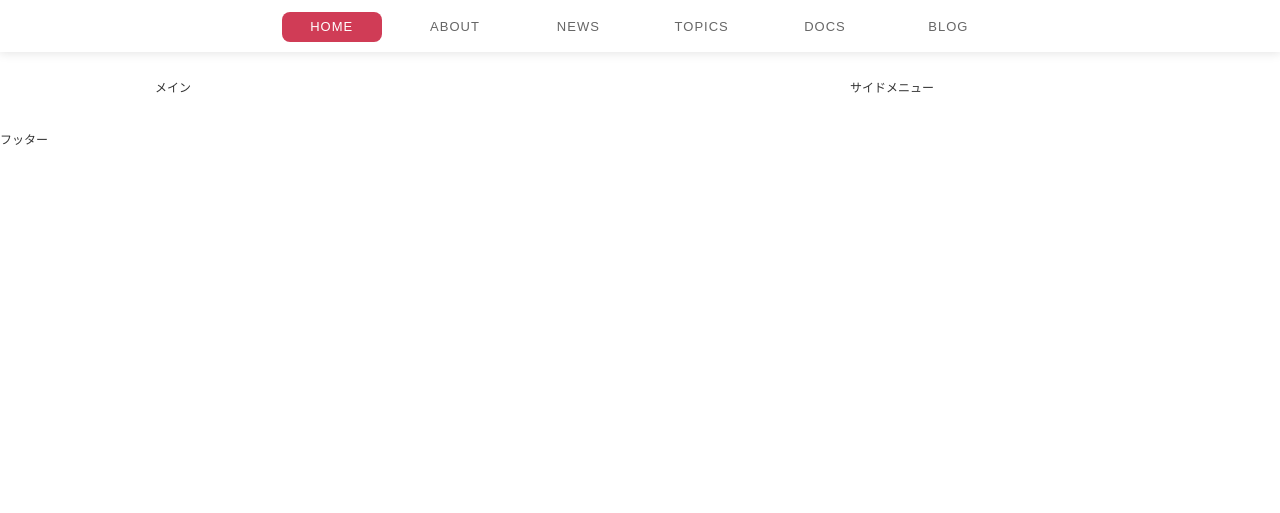
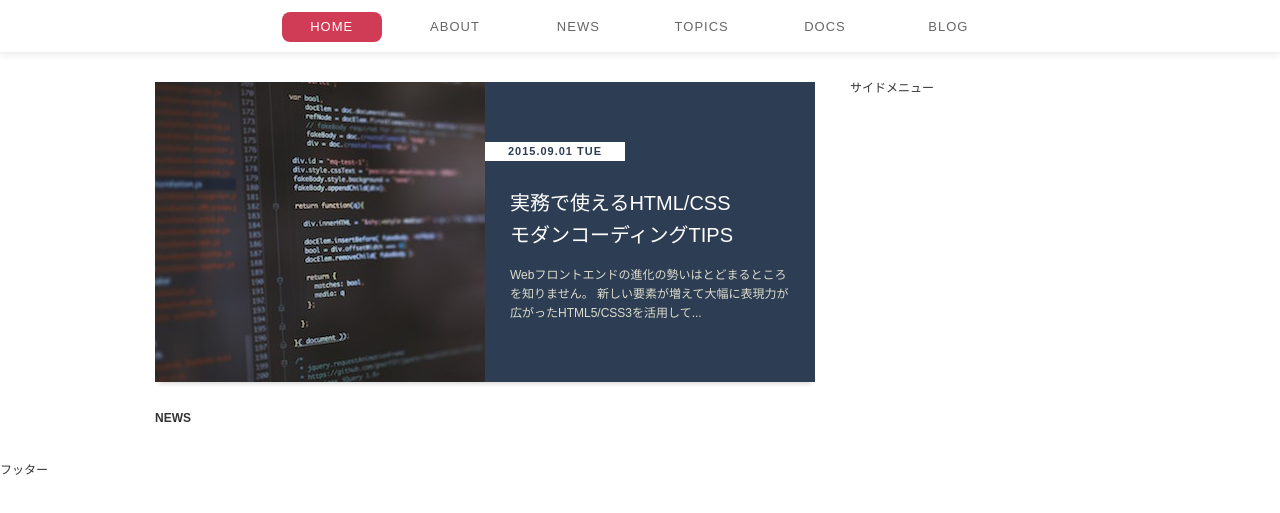
Before and after one commit to Sa2Knight/css3_training, a plain HTML site: page standard-layout/index.html in a window 1280 px wide. Shown: the part 87-600 px from the top of the page. Drawn offline with Linux system fonts and the light colour scheme.

Commit message:
ホットトピックスまで完成:

```diff
--- a/standard-layout/css/style.css
+++ b/standard-layout/css/style.css
@@ -21,6 +21,9 @@ a:link, a:visited, a:hover, a:active {
   content: '';
   display: block;
   clear: both;
+}
+.hidden {
+  display: none;
 }
 
 /* ヘッダー */
@@ -73,7 +76,7 @@ a:link, a:visited, a:hover, a:active {
 }
 
 
-/* コンテンツ */
+/* コンテンツ全体 */
 .wrapper {
   width: 970px;
   margin: 30px auto 40px;
@@ -85,6 +88,56 @@ a:link, a:visited, a:hover, a:active {
   width: 660px;
 }
 
+/* ホットトピックス */
+.hot-topic {
+  display: block;
+  height: 300px;
+  margin-bottom: 30px;
+  box-shadow: 0 6px 4px -4px rgba(0,0,0,0.15);
+  transition: opacity 0.15s;
+}
+.hot-topic:hover {
+  opacity: 0.85;
+}
+.hot-topic img {
+  float: left;
+  width: 50%;
+  height: 100%;
+}
+.hot-topic .content {
+  position: relative;
+  float: left;
+  width: 50%;
+  height: 100%;
+  padding: 105px 25px 0;
+  background-color: #2d3d54;
+  line-height: 1.6;
+}
+.hot-topic .title {
+  margin-bottom: 15px;
+  color: #fff;
+  font-weight: normal;
+  font-size: 2.0rem;
+}
+.hot-topic .desc {
+  color: #ddc;
+}
+.hot-topic .date {
+  position: absolute;
+  top: 60px;
+  left: 0px;
+  width: 140px;
+  padding: 4px;
+  background-color: #fff;
+  color: #2d3d54;
+  text-align: center;
+  letter-spacing: 1px;
+  font-weight: bold;
+  font-size: 1.1rem;
+  line-height: 1;
+}
+
+/* サイドメニュー */
 .sidemenu {
   float: right;
   width: 275px;
--- a/standard-layout/index.html
+++ b/standard-layout/index.html
@@ -24,8 +24,31 @@
 
     <div class="wrapper clearfix">
       <main class="main">
-        メイン
+        <!-- ホットトピックス -->
+        <h2 class="hidden">HOT TOPIC</h2>
+        <a class="hot-topic" href="#" class="clearfix">
+          <img class="image" src="./images/hot-topic.jpg" alt="コーディング画面">
+          <div class="content">
+            <h3 class="title">実務で使えるHTML/CSS<br>モダンコーディングTIPS</h3>
+            <p class="desc">
+              Webフロントエンドの進化の勢いはとどまるところを知りません。
+              新しい要素が増えて大幅に表現力が広がったHTML5/CSS3を活用して...
+            </p>
+            <time class="date" datetime="2015-09-01">2015.09.01 TUE</time>
+          </div>
+        </a>
+
+        <!-- ニュース -->
+        <section class="news">
+          <h2>NEWS</h2>
+        </section>
+
+        <!-- 記事一覧 -->
+        <section class="articles">
+          <h2 class="hidden">ARTICLES</h2>
+        </section>
       </main>
+
       <div class="sidemenu">
         サイドメニュー
       </div>
```
